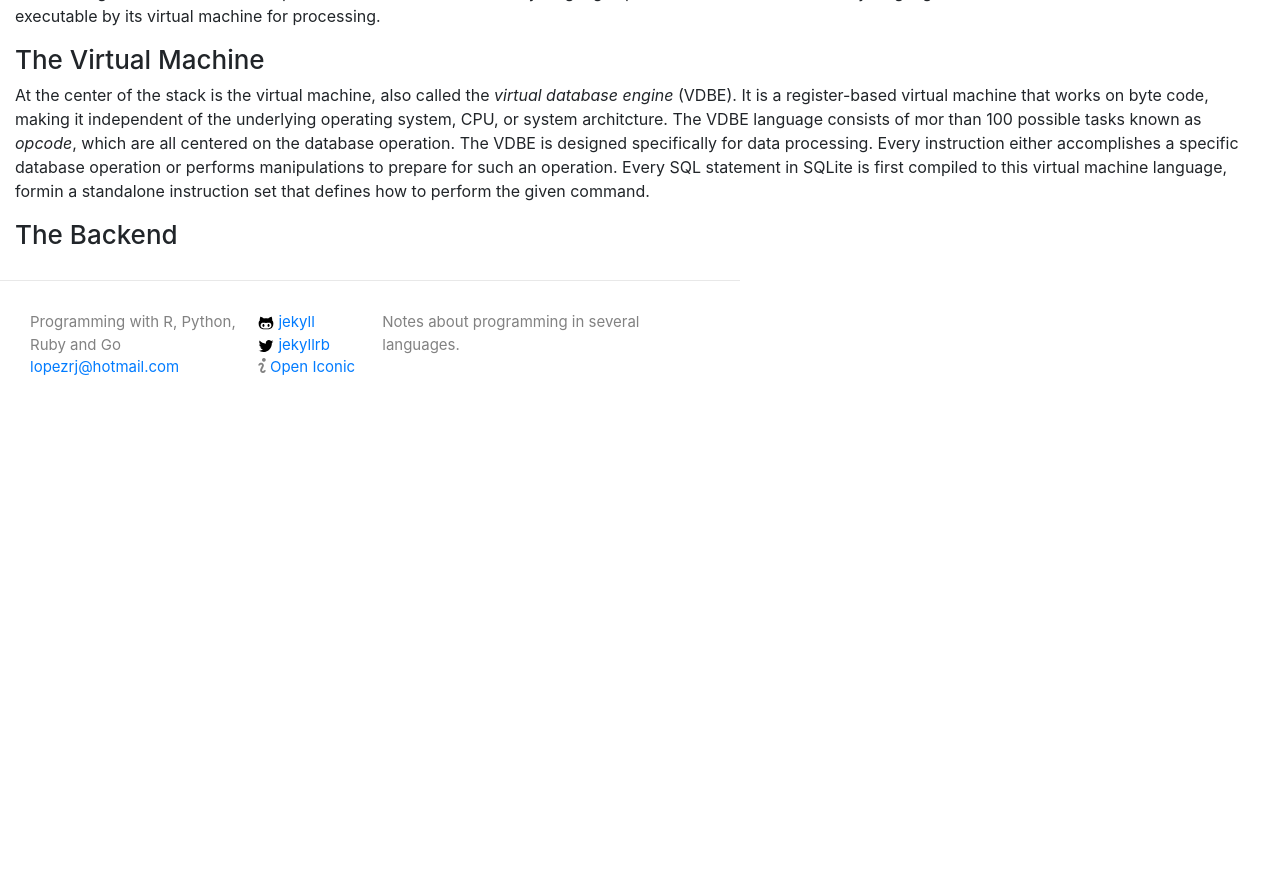
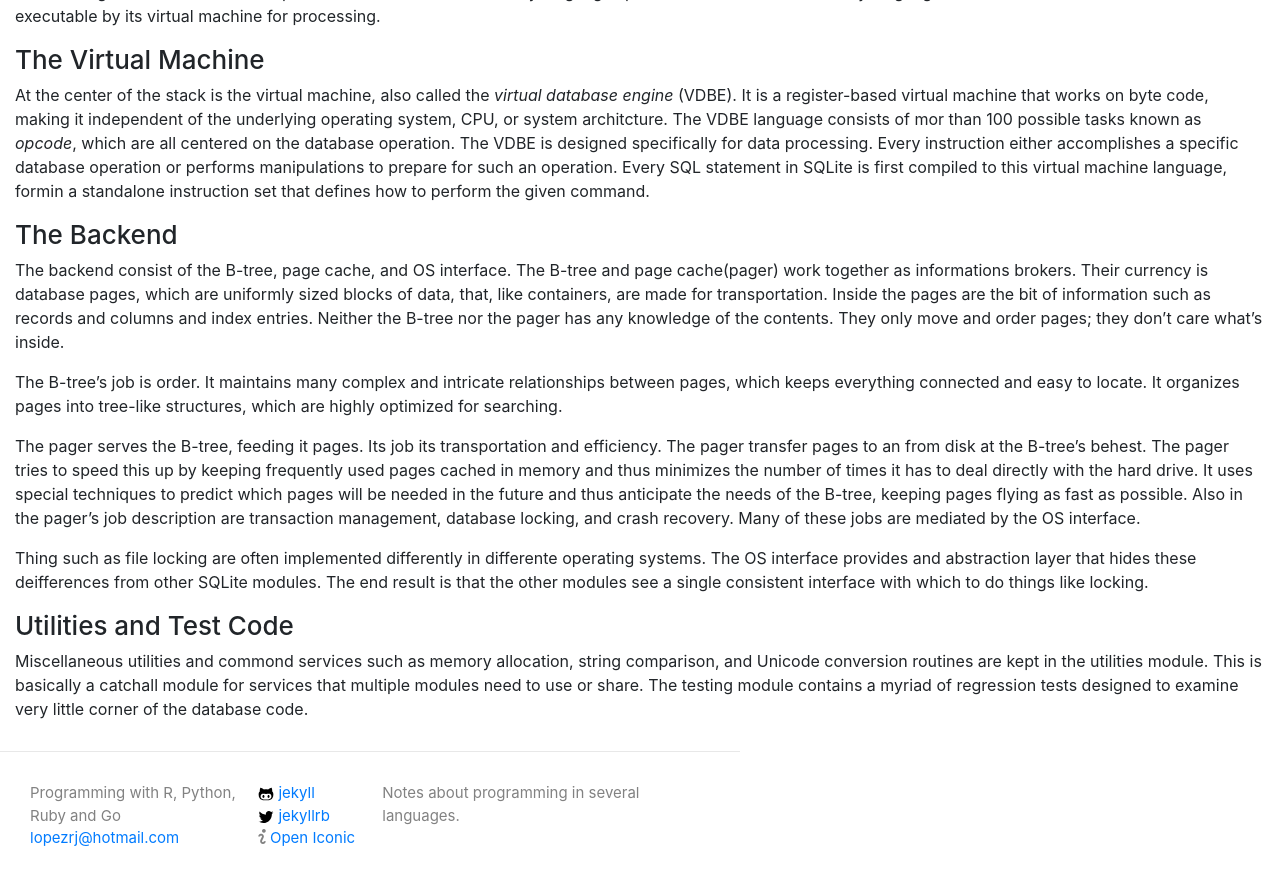
Before and after one commit to lopezrj/lopezrj.github.io, a Jekyll site: the page built from _posts/2018-10-03-sqlite3.markdown, in a window 1280 px wide and 900 px high, scrolled down 1328 px. Shown: the top 885 px of the window. Built offline with Jekyll 4.4.1, drawn with Linux system fonts in a browser that asks for light colours; before the commit the page ends 1768 px from its top, so only the background shows below that.

Commit message:
Sqlite Architecture

```diff
--- a/_posts/2018-10-03-sqlite3.markdown
+++ b/_posts/2018-10-03-sqlite3.markdown
@@ -41,3 +41,15 @@ The coder generator translates the parse tree into a kind of assembly language s
 At the center of the stack is the virtual machine, also called the _virtual database engine_ (VDBE). It is a register-based virtual machine that works on byte code, making it independent of the underlying operating system, CPU, or system architcture.  The VDBE language consists of mor than 100 possible tasks known as _opcode_, which are all centered on the database operation. The VDBE is designed specifically for data processing. Every instruction either accomplishes a specific database operation or performs manipulations to prepare for such an operation.  Every SQL statement in SQLite is first compiled to this virtual machine language, formin a standalone instruction set that defines how to perform the given command.
 
 ### The Backend
+
+The backend consist of the B-tree, page cache, and OS interface. The B-tree and page cache(pager) work together as informations brokers. Their currency is database pages, which are uniformly sized blocks of data, that, like containers, are made for transportation.  Inside the pages are the bit of information such as records and columns and index entries. Neither the B-tree nor the pager has any knowledge of the contents. They only move and order pages; they don't care what's inside.
+
+The B-tree's job is order. It maintains many complex and intricate relationships between pages, which keeps everything connected and easy to locate. It organizes pages into tree-like structures, which are highly optimized for searching.
+
+The pager serves the B-tree, feeding it pages. Its job its transportation and efficiency. The pager transfer pages to an from disk at the B-tree's behest. The pager tries to speed this up by keeping frequently used pages cached in memory and thus minimizes the number of times it has to deal directly with the hard drive. It uses special techniques to predict which pages will be needed in the future and thus anticipate the needs of the B-tree, keeping pages flying as fast as possible. Also in the pager's job description are transaction management, database locking, and crash recovery. Many of these jobs are mediated by the OS interface.
+
+Thing such as file locking are often implemented differently in differente operating systems. The OS interface provides and abstraction layer that hides these deifferences from other SQLite modules. The end result is that the other modules see a single consistent interface with which to do things like locking.
+
+### Utilities and Test Code
+
+Miscellaneous utilities and commond services such as memory allocation, string comparison, and Unicode conversion routines are kept in the utilities module. This is basically a catchall module for services that multiple modules need to use or share. The testing module contains a myriad of regression tests designed to examine very little corner of the database code.
```
